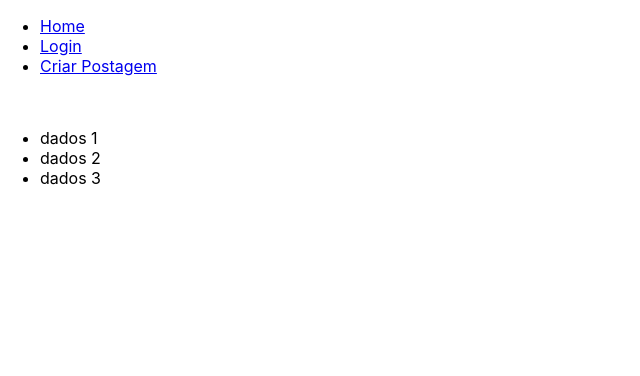
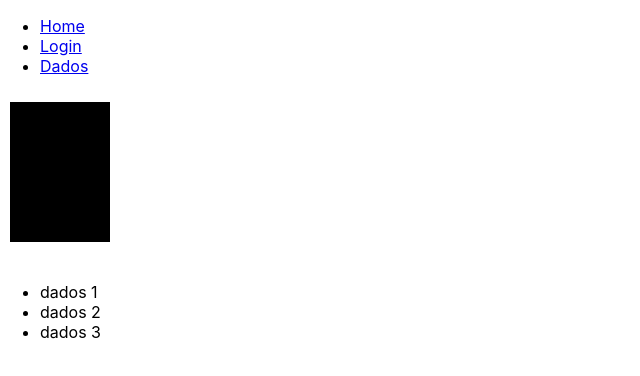
Before and after one commit to Gabriel-de-Carvalho/SeguraMao, a React (Create React App) app in the folder Front/react/segura-mao/: page /dados in a window 1280 px wide. Shown: the top 376 px of the page, without its empty margins (0-640 px from the left). Built offline with nearby package versions, Linux system fonts and the light colour scheme.

Commit message:
treinando com svg

```diff
--- a/Front/react/segura-mao/src/App.js
+++ b/Front/react/segura-mao/src/App.js
@@ -27,6 +27,10 @@ function App() {
             <Perfil/>
         </Route>
 
+        <Route path="/dados">
+            <Dados/>
+        </Route>
+
       </Switch>
 
     <Footer/>
--- a/Front/react/segura-mao/src/header.js
+++ b/Front/react/segura-mao/src/header.js
@@ -10,7 +10,7 @@ function Header(){
           <ul>
             <li><Link to='/'>Home</Link></li>
             <li><Link to="/login">Login</Link></li>
-            <li><Link to="/criar">Criar Postagem</Link></li>
+            <li><Link to="/dados">Dados</Link></li>
           </ul>
       </nav>
     </div>
--- a/Front/react/segura-mao/src/pages/dados.js
+++ b/Front/react/segura-mao/src/pages/dados.js
@@ -0,0 +1,13 @@
+import React from 'react';
+
+
+function Dados(){
+
+  return(
+    <svg >
+      <rect x="10" y="10" width="100" height="200"/>
+    </svg>
+  )
+}
+
+export default Dados;
```
Also changed, not shown: 1 other file (tests, documents, lock files or other folders).
